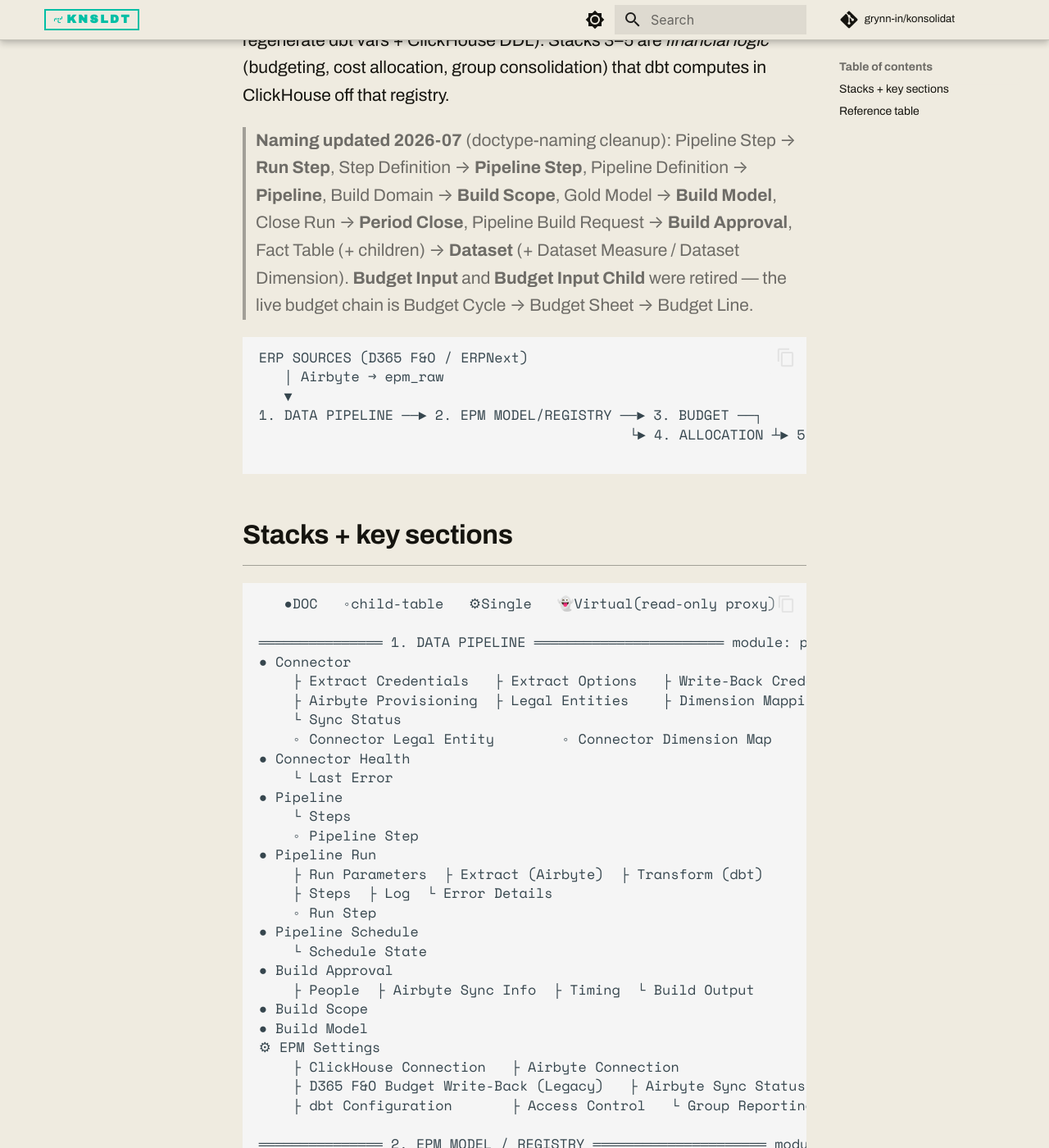
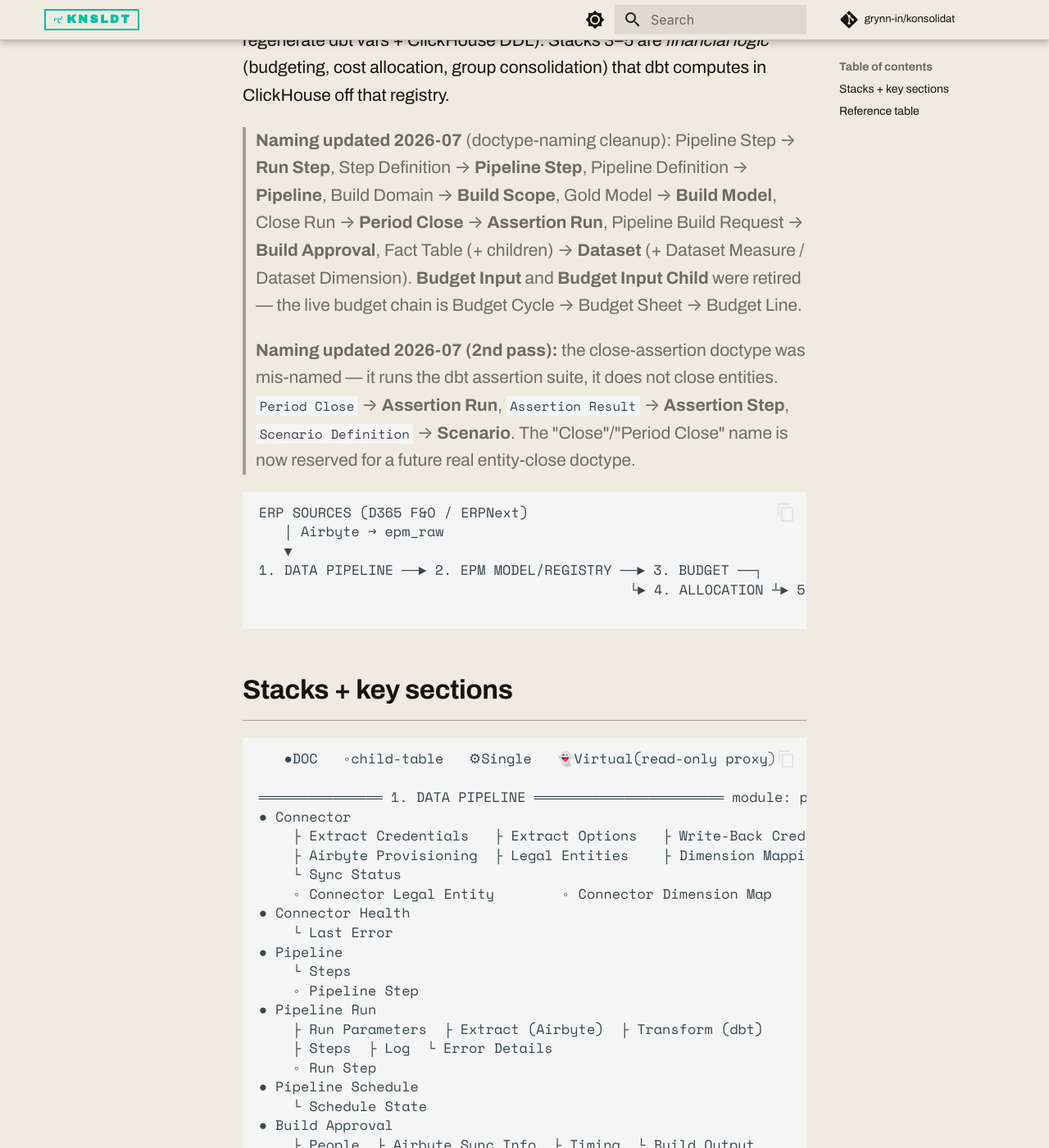
Before and after one commit to grynn-in/konsolidat, an MkDocs documentation site: the page built from docs/konsol-doctype-map.md, in a window 1280 px wide and 1400 px high, scrolled down 323 px. Shown: the whole window at 82% size. Built offline with MkDocs 1.6.1 and Material for MkDocs 9.7.7, drawn with Linux system fonts in a browser that asks for light colours; comment, search, counter and statistics services are not loaded; some of the changed text lies outside the part shown.

````diff
--- a/docs/developer-guide/design/entity-close-and-reconciliation.md
+++ b/docs/developer-guide/design/entity-close-and-reconciliation.md
@@ -6,8 +6,8 @@ of the **legal-entity close** that must happen *before* consolidation — the
 controls that make each entity's numbers trustworthy. Today the whole thing runs
 as **one group build**: every entity's TB is computed and immediately
 consolidated in the same dbt pass. A *group-level* sign-off gate does exist (the
-**Period Close** doctype runs the dbt close-assertion suite and records green/red,
-via `Assertion Result` / the Assertions process) — but there is **no per-entity
+**Assertion Run** doctype runs the dbt close-assertion suite and records green/red,
+via `Assertion Step` / the Assertions process) — but there is **no per-entity
 lock**, **no sub-ledger reconciliations**, and no per-entity gate before an
 entity flows into the group. A wrong or unreconciled entity is caught only after
 consolidation, if at all.
@@ -116,7 +116,7 @@ The sub-ledger detail is not ingested today (`epm_raw` is GL + dimensions + rate
 - Reuse `Pipeline Run` / `Run Step` for the run record. Persist the lock in
   a **new `Entity Close` doctype** keyed by (entity, fiscal_year, fiscal_period)
   holding lock status + per-control results + a waiver reason (the existing
-  `Period Close` is keyed by period only, with no entity field).
+  `Assertion Run` is keyed by period only, with no entity field).
 
 ### R4: konsol-exec plane
 - New **Entity Close** domain: scoped per entity. (Today's build scope is a
--- a/docs/konsol-doctype-map.md
+++ b/docs/konsol-doctype-map.md
@@ -2,7 +2,9 @@
 
 All **42 konsol doctypes** (excluding core Frappe), organized into 5 functional stacks along the EPM data flow. Stacks 1–2 are *configuration/governance* (Frappe is the source of truth; publishes regenerate dbt vars + ClickHouse DDL). Stacks 3–5 are *financial logic* (budgeting, cost allocation, group consolidation) that dbt computes in ClickHouse off that registry.
 
-> **Naming updated 2026-07** (doctype-naming cleanup): Pipeline Step → **Run Step**, Step Definition → **Pipeline Step**, Pipeline Definition → **Pipeline**, Build Domain → **Build Scope**, Gold Model → **Build Model**, Close Run → **Period Close**, Pipeline Build Request → **Build Approval**, Fact Table (+ children) → **Dataset** (+ Dataset Measure / Dataset Dimension). **Budget Input** and **Budget Input Child** were retired — the live budget chain is Budget Cycle → Budget Sheet → Budget Line.
+> **Naming updated 2026-07** (doctype-naming cleanup): Pipeline Step → **Run Step**, Step Definition → **Pipeline Step**, Pipeline Definition → **Pipeline**, Build Domain → **Build Scope**, Gold Model → **Build Model**, Close Run → **Period Close** → **Assertion Run**, Pipeline Build Request → **Build Approval**, Fact Table (+ children) → **Dataset** (+ Dataset Measure / Dataset Dimension). **Budget Input** and **Budget Input Child** were retired — the live budget chain is Budget Cycle → Budget Sheet → Budget Line.
+>
+> **Naming updated 2026-07 (2nd pass):** the close-assertion doctype was mis-named — it runs the dbt assertion suite, it does not close entities. `Period Close` → **Assertion Run**, `Assertion Result` → **Assertion Step**, `Scenario Definition` → **Scenario**. The "Close"/"Period Close" name is now reserved for a future real entity-close doctype.
 
 ```
 ERP SOURCES (D365 F&O / ERPNext)
@@ -84,9 +86,9 @@ ERP SOURCES (D365 F&O / ERPNext)
     ├ Entity Patterns  ├ Unrealized Profit (PRD-15)  └ Details
 ● Consolidation Adjustment
     ├ Amounts  ├ Details  └ Workflow (PRD-16)
-● Period Close
+● Assertion Run
     ├ Summary  ├ Sign-off  ├ Timing  ├ Assertions  └ Log
-    ◦ Assertion Result
+    ◦ Assertion Step
 ```
 
 Doctypes shown with only a name have no labeled section breaks (flat field lists).
@@ -135,7 +137,7 @@ Doctypes shown with only a name have no labeled section breaks (flat field lists
 | IC Balance | consolidation | DOC | Intercompany sales/inventory balances (entity pairs) |
 | IC Elimination Rule | consolidation | DOC | Intercompany elimination rules |
 | Consolidation Adjustment | consolidation | DOC | Topside journals with status workflow |
-| Period Close | consolidation | DOC | Runs the dbt close-assertion suite for a fiscal period, records each result + sign-off |
-| Assertion Result | consolidation | child | One close-assertion outcome |
+| Assertion Run | consolidation | DOC | Runs the dbt close-assertion suite for a fiscal period, records each result + sign-off |
+| Assertion Step | consolidation | child | One close-assertion outcome |
 
-_Counts: Pipeline 13 · EPM Model 11 · Budget 6 · Allocation 4 · Consolidation 8 = 42. Generated from konsol @ b10702a._
+_Counts: Pipeline 13 · EPM Model 11 · Budget 6 · Allocation 4 · Consolidation 8 = 42. Generated from konsol @ 31b9d8d (feat/assertion-run-naming)._
````
Also changed, not shown: other parts of docs/konsol-doctype-map.md (+2 -2 lines), docs/developer-guide/design/konsol-exec-orchestrator.md (+1 -1 lines), docs/user-guide/budget-layers.md (+1 -1 lines), docs/user-guide/initial-setup-guide.md (+2 -2 lines).
